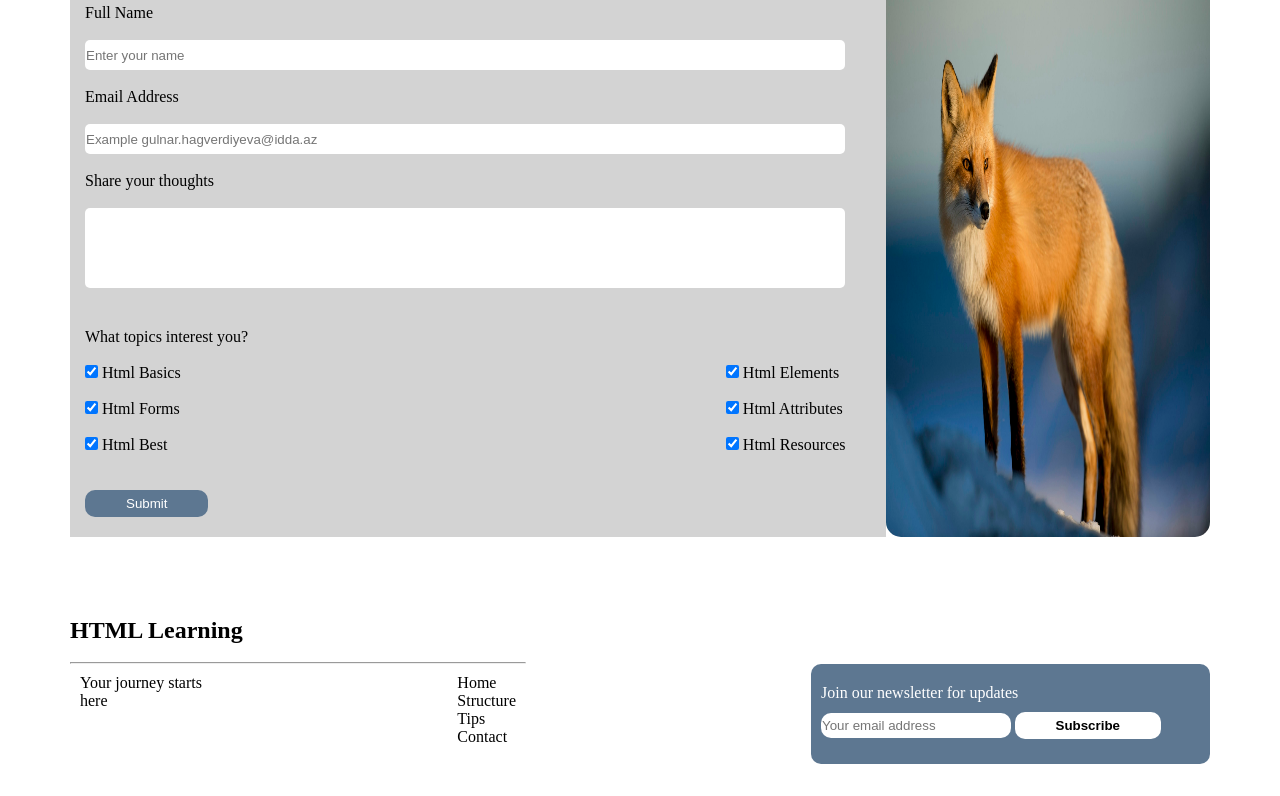
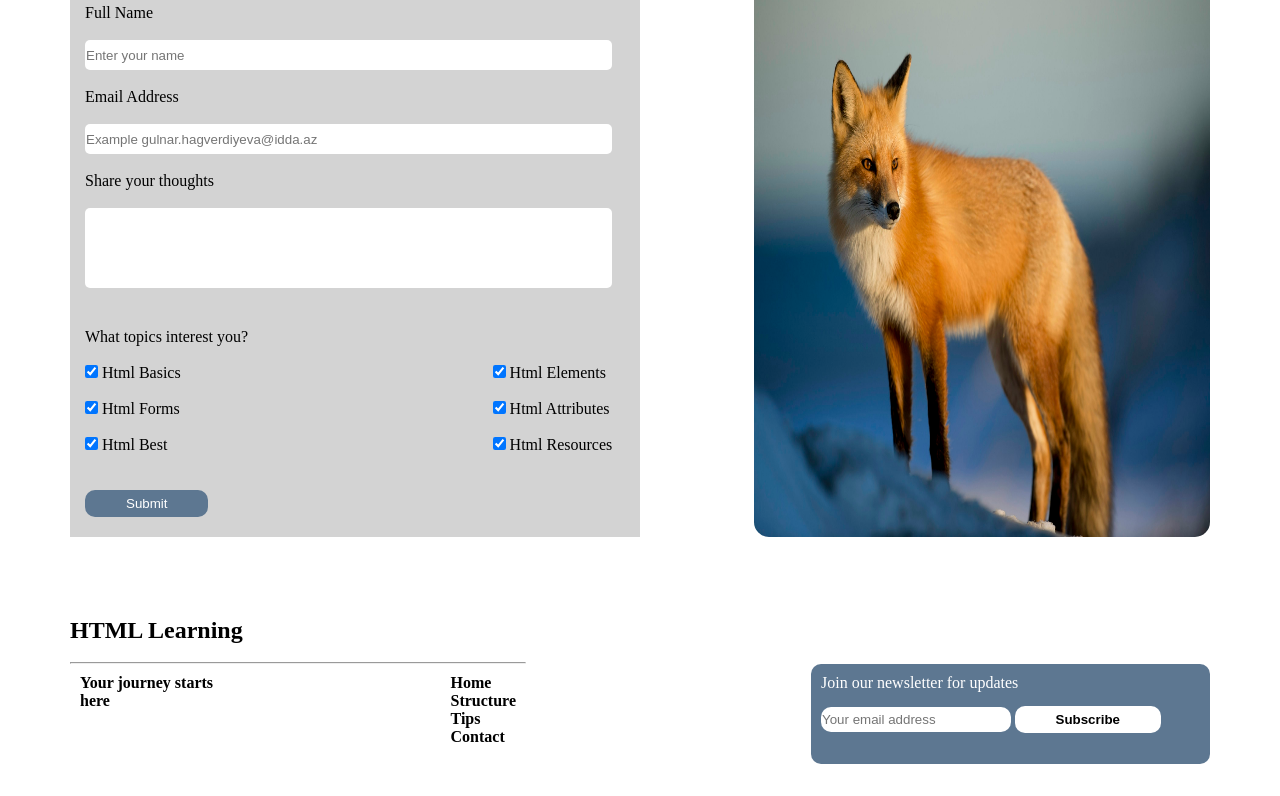
Before and after one commit to gulnar-hqvrd/Div-Homework, a plain HTML site: page Task-1/index.html in a window 1280 px wide. Shown: the part 324-1120 px from the top of the page. Drawn offline with Linux system fonts and the light colour scheme.

Commit message:
commit update

```diff
--- a/Task-1/index.html
+++ b/Task-1/index.html
@@ -109,26 +109,22 @@
         <hr width="40%" />
         <div class="flex">
           <div class="footer flex">
-            <div>
               <p>
                 Your journey starts <br />
                 here
               </p>
-            </div>
-            <div>
               <ul>
-                <li>Home</li>
-                <li>Structure</li>
-                <li>Tips</li>
-                <li>Contact</li>
+                <li><a href="">Home</a></li>
+                <li><a href="">Structure</a></li>
+                <li><a href="">Tips</a></li>
+                <li><a href="">Contact</a></li>
               </ul>
-            </div>
           </div>
-          <div class="locations">
-            <p>Join our newsletter for updates</p>
+          <form class="locations">
+            <label>Join our newsletter for updates</label>
             <input type="text" placeholder="Your email address" />
             <button>Subscribe</button>
-          </div>
+          </form>
         </div>
       </div>
     </footer>
--- a/Task-1/style.css
+++ b/Task-1/style.css
@@ -67,7 +67,7 @@ form > input {
 
 form {
   /* border: 1px solid black; */
-  width: 100%;
+  width: 50%;
   background-color: #d3d3d3;
   padding: 20px 0 20px 15px;
 }
@@ -119,11 +119,12 @@ footer {
   width: 40%;
   padding: 10px;
   margin-bottom: 40px;
+  font-weight: bold;
 }
 
-footer > div > div > ul > li {
+.footer ul > li > a{
   margin-bottom: 5px;
-  font-weight: bold;
+  color: black;
 }
 
 .locations {
@@ -144,8 +145,8 @@ footer > div > div > ul > li {
   border: 1px solid transparent;
   border-radius: 10px;
   width: 50%;
+   margin: 15px 0;
 }
-.locations > p {
+.locations > label {
   color: white;
-  margin: 10px 0;
 }
```
